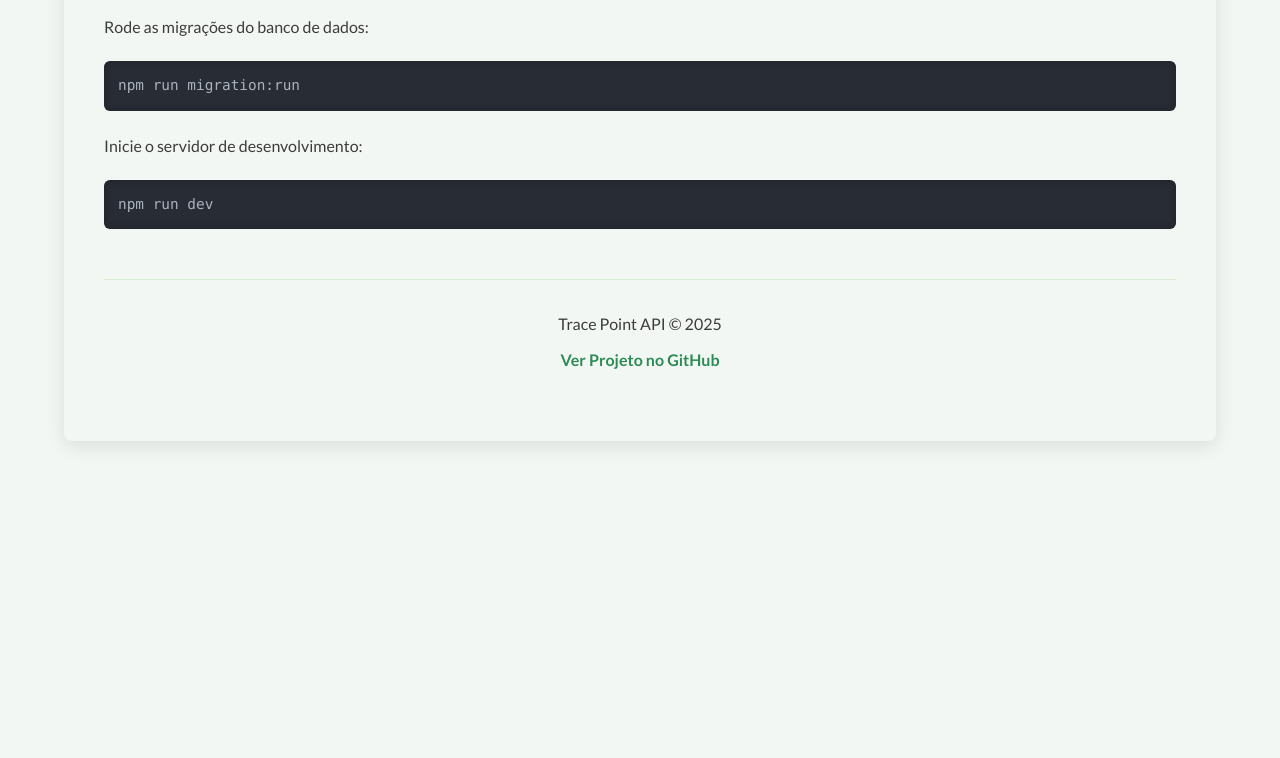
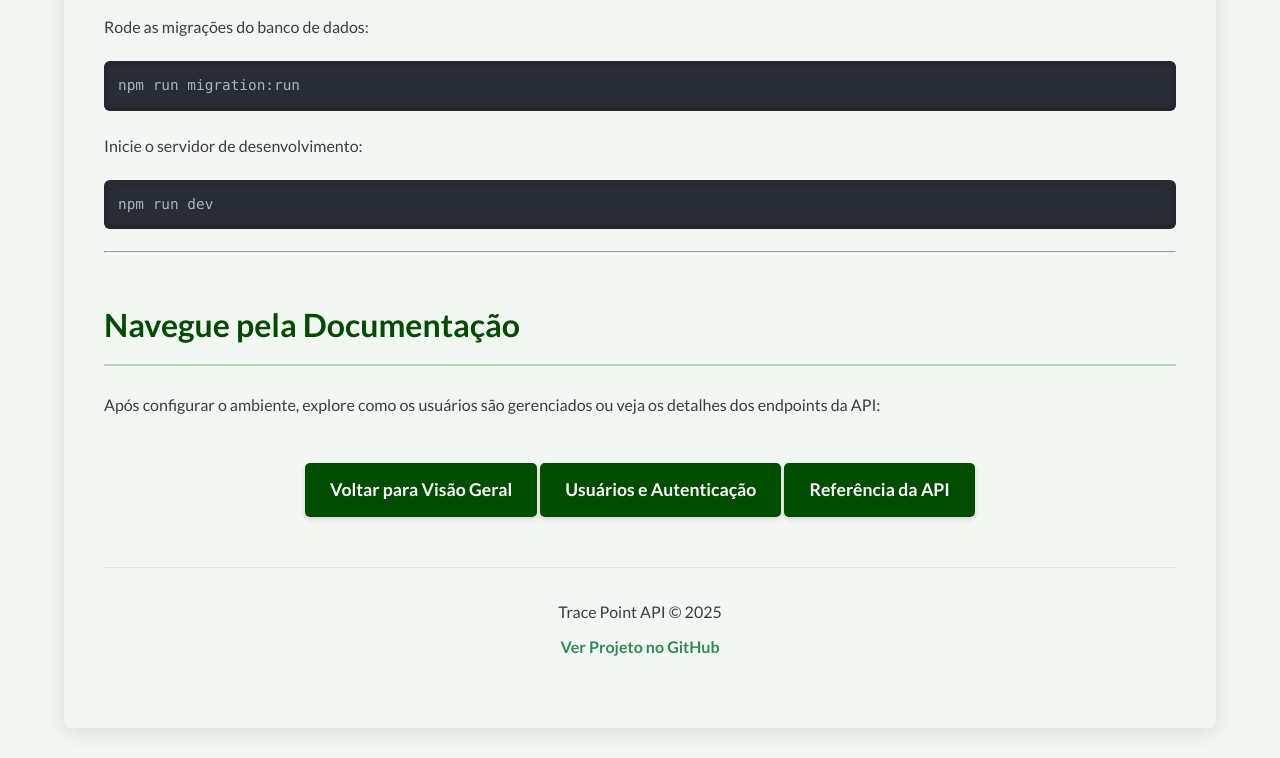
Before and after one commit to vyctor-carvalho/Trace_Point, a plain HTML site: page public/instalacao.html in a window 1280 px wide. Shown: the part 2059-2817 px from the top of the page. Before the commit the page ends 2530 px from the top, so only its background shows below. Drawn offline with Linux system fonts and the light colour scheme.

Commit message:
Adicionando botões para navegação em todas as paginas

```diff
--- a/public/instalacao.html
+++ b/public/instalacao.html
@@ -77,6 +77,18 @@ DB_NAME=tracepoint</code></pre>
             <pre><code>npm run dev</code></pre>
         </section>
 
+        <hr class="section-divider">
+
+        <section id="navegacao">
+            <h2>Navegue pela Documentação</h2>
+            <p>Após configurar o ambiente, explore como os usuários são gerenciados ou veja os detalhes dos endpoints da API:</p>
+            <p style="text-align: center; margin-top: 25px;">
+                <a href="index.html" class="button-link">Voltar para Visão Geral</a>
+                <a href="autenticacao_usuarios.html" class="button-link">Usuários e Autenticação</a>
+                <a href="api_referencia.html" class="button-link">Referência da API</a>
+            </p>
+        </section>
+
         <footer>
             <p>Trace Point API &copy; 2025</p>
             <p><a href="https://github.com/vyctor-carvalho/Trace_Point" target="_blank" rel="noopener noreferrer">Ver Projeto no GitHub</a></p>
```
Also changed, not shown: public/api_referencia.html (+12 -0 lines), public/autenticacao_usuarios.html (+12 -0 lines), public/estrutura_projeto.html (+12 -0 lines).
